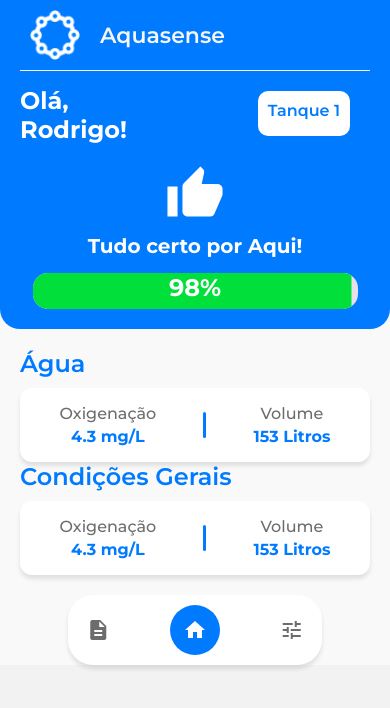
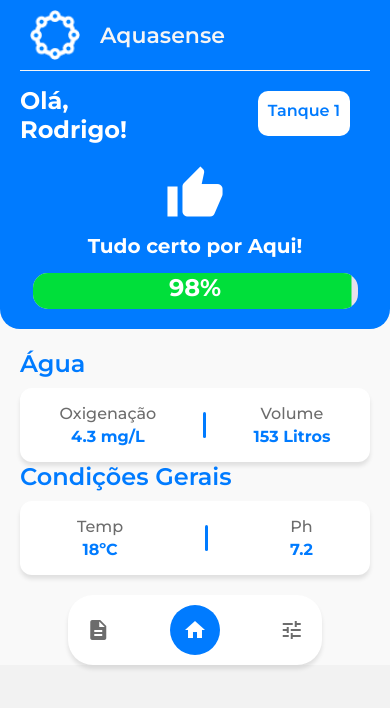
Before and after one commit to techn-note/AquaSense-Mobile, a React Native app: screen /HomeScreen in a window 390 px wide. Shown: the top 708 px of the page. Built offline with nearby package versions, Linux system fonts and the light colour scheme.

Commit message:
Fix: Labels

```diff
--- a/src/components/screens/HomeScreen.js
+++ b/src/components/screens/HomeScreen.js
@@ -56,13 +56,13 @@ export default function HomeScreen({ navigation }) {
         <Text style={styles.sectionTitle}>Condições Gerais</Text>
         <View style={styles.card}>
           <View style={styles.dataContainer}>
-            <Text style={styles.label}>Oxigenação</Text>
-            <Text style={styles.value}>4.3 mg/L</Text>
+            <Text style={styles.label}>Temp</Text>
+            <Text style={styles.value}>18ºC</Text>
           </View>
           <View style={styles.separator} />
           <View style={styles.dataContainer}>
-            <Text style={styles.label}>Volume</Text>
-            <Text style={styles.value}>153 Litros</Text>
+            <Text style={styles.label}>Ph</Text>
+            <Text style={styles.value}>7.2</Text>
           </View>
         </View>
       </View>
```
